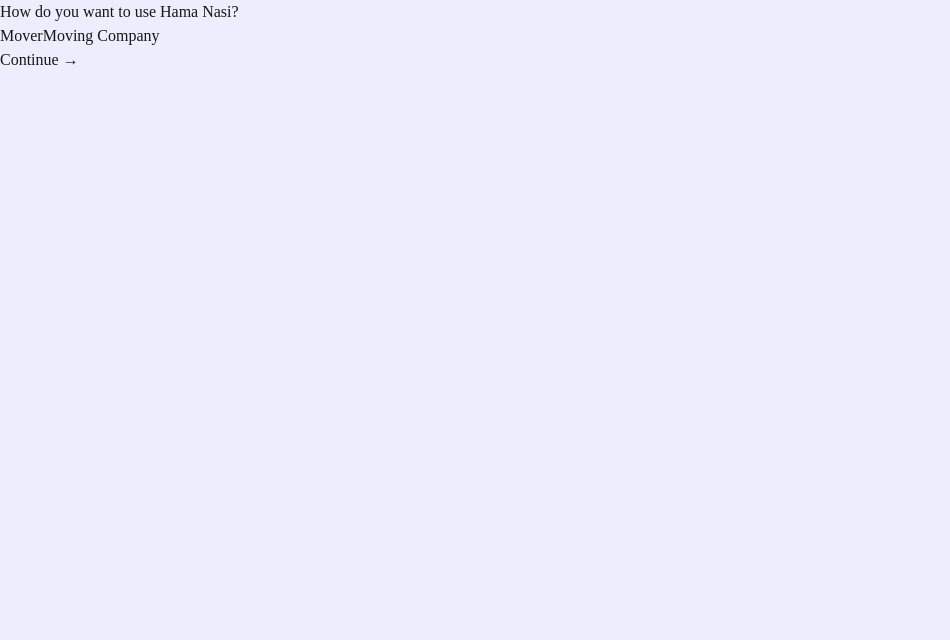
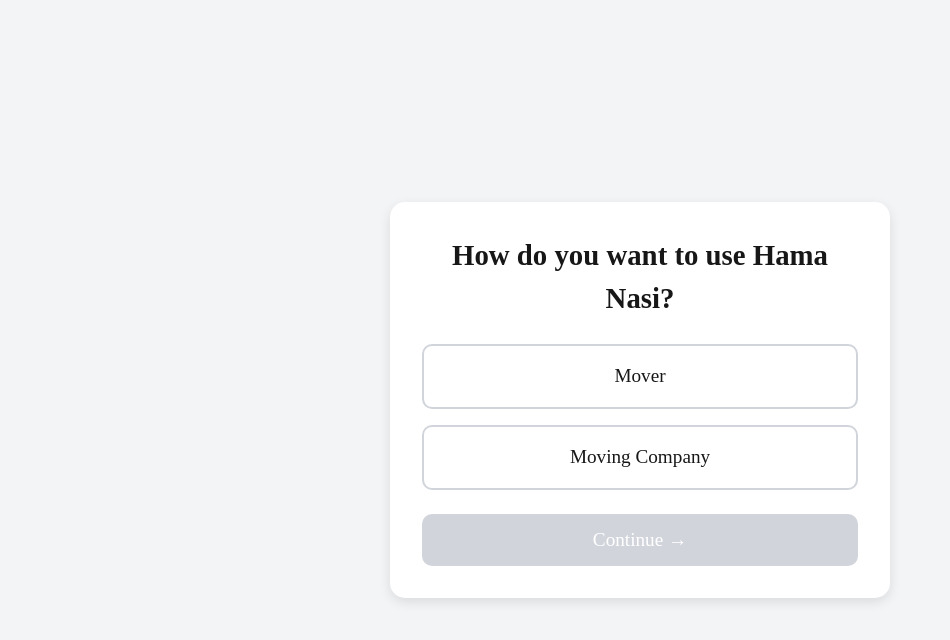
Before and after one commit to JasperMunene/hama-nasi, a Next.js app in the folder client/: page /onboarding in a window 1280 px wide. Shown: the top 640 px of the page, without its empty margins (0-950 px from the left). Built offline with nearby package versions, Linux system fonts and the light colour scheme.

Commit message:
created moving company's onboarding page

```diff
--- /dev/null
+++ b/client/src/app/onboarding/Onboarding.css
@@ -0,0 +1,75 @@
+/* Main container */
+.onboarding-container {
+    display: flex;
+    height: 100vh;
+    align-items: center;
+    justify-content: center;
+    background-color: #f3f4f6;
+    padding: 20px;
+  }
+
+  /* Card container */
+  .onboarding-card {
+    background: white;
+    padding: 2rem;
+    border-radius: 15px;
+    box-shadow: 0 4px 12px rgba(0, 0, 0, 0.1);
+    max-width: 500px;
+    width: 100%;
+    text-align: center;
+  }
+
+  /* Title */
+  .onboarding-title {
+    font-size: 1.8rem;
+    font-weight: bold;
+    margin-bottom: 1.5rem;
+  }
+
+  /* Buttons container */
+  .onboarding-options {
+    display: flex;
+    flex-direction: column;
+    gap: 1rem;
+  }
+
+  /* Option buttons */
+  .onboarding-option {
+    padding: 16px;
+    border: 2px solid #d1d5db;
+    border-radius: 10px;
+    font-size: 1.2rem;
+    cursor: pointer;
+    background: white;
+    transition: all 0.3s ease-in-out;
+  }
+
+  .onboarding-option:hover {
+    border-color: #3b82f6;
+    background: #eff6ff;
+  }
+
+  .onboarding-option.selected {
+    border-color: #3b82f6;
+    background: #dbeafe;
+    color: #1e40af;
+  }
+
+  /* Continue button */
+  .onboarding-continue {
+    margin-top: 1.5rem;
+    width: 100%;
+    padding: 12px;
+    background: #3b82f6;
+    color: white;
+    font-size: 1.2rem;
+    border-radius: 10px;
+    cursor: pointer;
+    transition: all 0.3s ease-in-out;
+    border: none;
+  }
+
+  .onboarding-continue:disabled {
+    background: #d1d5db;
+    cursor: not-allowed;
+  }
--- a/client/src/app/onboarding/mover/page.js
+++ b/client/src/app/onboarding/mover/page.js
@@ -61,7 +61,7 @@
 
 
       <button onClick={handleContinue} className="continue-btn">
-        Continue
+        Continue →
       </button>
 
       <style jsx>{`
@@ -115,7 +115,7 @@
           cursor: pointer;
         }
         .continue-btn:hover {
-          background-color: #45a049;
+          background-color: ##7D97F4;
         }
       `}</style>
     </div>
--- a/client/src/app/onboarding/page.js
+++ b/client/src/app/onboarding/page.js
@@ -1,36 +1,32 @@
-'use client'
+"use client";
+import { useState } from "react";
+import "./Onboarding.css"; // Import the CSS file
 
-import { useState } from "react";
-
-export default function Home() {
+export default function Onboarding() {
   const [selected, setSelected] = useState(null);
 
   return (
-    <div className="flex min-h-screen items-center justify-center bg-gray-100">
-      <div className="bg-white p-8 rounded-lg shadow-md w-full max-w-md">
-        <h2 className="text-xl font-semibold mb-4">How do you want to use Hama Nasi?</h2>
-        <div className="space-y-4">
+    <div className="onboarding-container">
+      <div className="onboarding-card">
+        <h2 className="onboarding-title">How do you want to use Hama Nasi?</h2>
+
+        <div className="onboarding-options">
           <button
             onClick={() => setSelected("Mover")}
-            className={`w-full p-4 rounded-lg flex items-center justify-center border ${
-              selected === "Mover" ? "border-blue-500 bg-blue-100" : "border-gray-300"
-            }`}
+            className={`onboarding-option ${selected === "Mover" ? "selected" : ""}`}
           >
             Mover
           </button>
+
           <button
             onClick={() => setSelected("Moving Company")}
-            className={`w-full p-4 rounded-lg flex items-center justify-center border ${
-              selected === "Moving Company" ? "border-blue-500 bg-blue-100" : "border-gray-300"
-            }`}
+            className={`onboarding-option ${selected === "Moving Company" ? "selected" : ""}`}
           >
             Moving Company
           </button>
         </div>
-        <button
-          className="mt-6 w-full bg-blue-500 text-white py-2 rounded-lg disabled:bg-gray-300"
-          disabled={!selected}
-        >
+
+        <button className="onboarding-continue" disabled={!selected}>
           Continue →
         </button>
       </div>
```
Also changed, not shown: client/src/app/onboarding/company/page.js (+122 -22 lines).
